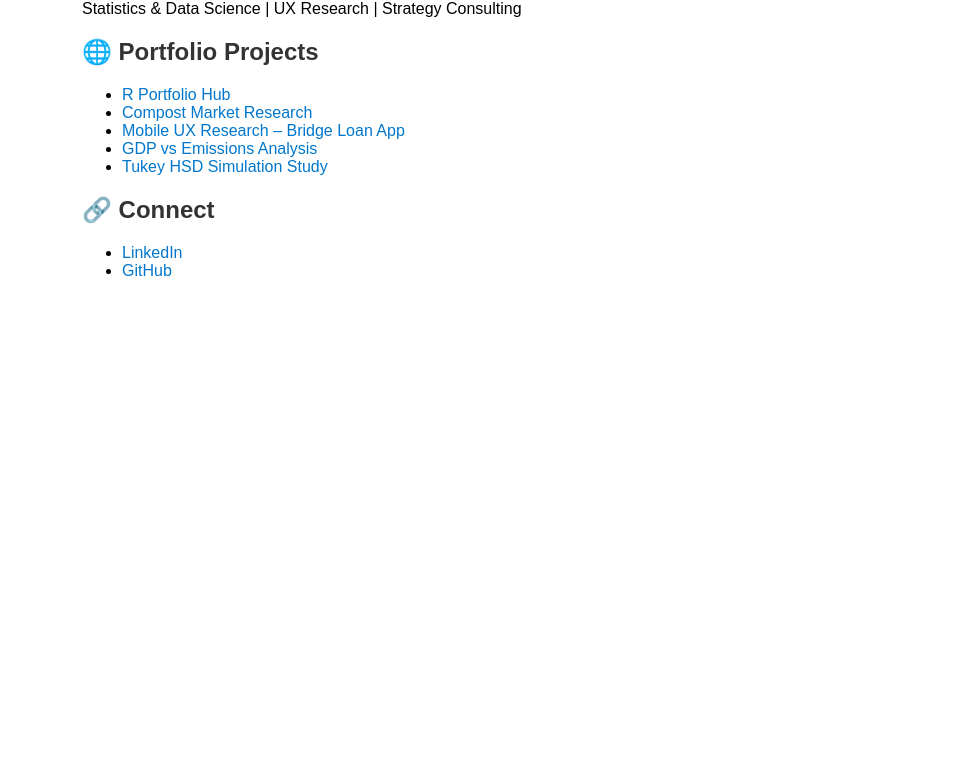
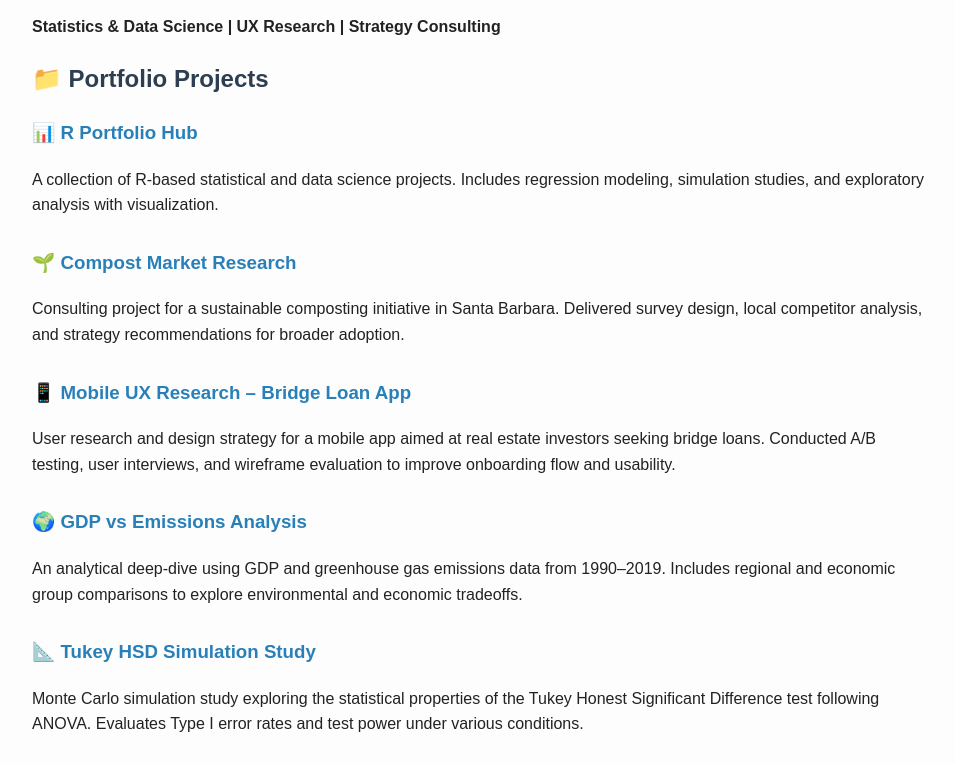
Before and after one commit to jckimrey/johnkimrey.github.io, a plain HTML site: page index.html in a window 1280 px wide. Shown: the part 120-884 px from the top of the page, without its empty margins (158-1113 px from the left). Before the commit the page ends 800 px from the top, so only its background shows below. Drawn offline with Linux system fonts and the light colour scheme.

Commit message:
Updated portfolio site with project descriptions

```diff
--- a/index.html
+++ b/index.html
@@ -4,24 +4,60 @@
   <meta charset="UTF-8">
   <title>John Kimrey | Data & Consulting Portfolio</title>
   <style>
-    body { font-family: sans-serif; max-width: 800px; margin: auto; padding: 40px; }
-    h1, h2 { color: #333; }
-    a { color: #0077cc; text-decoration: none; }
-    a:hover { text-decoration: underline; }
+    body {
+      font-family: Arial, sans-serif;
+      max-width: 900px;
+      margin: auto;
+      padding: 40px;
+      line-height: 1.6;
+      background-color: #fdfdfd;
+      color: #222;
+    }
+    h1, h2 {
+      color: #2c3e50;
+    }
+    a {
+      color: #2980b9;
+      text-decoration: none;
+    }
+    a:hover {
+      text-decoration: underline;
+    }
+    .project {
+      margin-bottom: 30px;
+    }
   </style>
 </head>
 <body>
   <h1>John Kimrey</h1>
-  <p>Statistics & Data Science | UX Research | Strategy Consulting</p>
+  <p><strong>Statistics & Data Science | UX Research | Strategy Consulting</strong></p>
 
-  <h2>🌐 Portfolio Projects</h2>
-  <ul>
-    <li><a href="https://github.com/jckimrey/r-portfolio">R Portfolio Hub</a></li>
-    <li><a href="https://github.com/jckimrey/compost-market-research-sb">Compost Market Research</a></li>
-    <li><a href="https://github.com/jckimrey/bridge-loan-app-ux-research">Mobile UX Research – Bridge Loan App</a></li>
-    <li><a href="https://github.com/jckimrey/gdp-emissions-analysis">GDP vs Emissions Analysis</a></li>
-    <li><a href="https://github.com/jckimrey/tukeyHSD-simulation-study">Tukey HSD Simulation Study</a></li>
-  </ul>
+  <h2>📁 Portfolio Projects</h2>
+
+  <div class="project">
+    <h3><a href="https://github.com/jckimrey/r-portfolio">📊 R Portfolio Hub</a></h3>
+    <p>A collection of R-based statistical and data science projects. Includes regression modeling, simulation studies, and exploratory analysis with visualization.</p>
+  </div>
+
+  <div class="project">
+    <h3><a href="https://github.com/jckimrey/compost-market-research-sb">🌱 Compost Market Research</a></h3>
+    <p>Consulting project for a sustainable composting initiative in Santa Barbara. Delivered survey design, local competitor analysis, and strategy recommendations for broader adoption.</p>
+  </div>
+
+  <div class="project">
+    <h3><a href="https://github.com/jckimrey/bridge-loan-app-ux-research">📱 Mobile UX Research – Bridge Loan App</a></h3>
+    <p>User research and design strategy for a mobile app aimed at real estate investors seeking bridge loans. Conducted A/B testing, user interviews, and wireframe evaluation to improve onboarding flow and usability.</p>
+  </div>
+
+  <div class="project">
+    <h3><a href="https://github.com/jckimrey/gdp-emissions-analysis">🌍 GDP vs Emissions Analysis</a></h3>
+    <p>An analytical deep-dive using GDP and greenhouse gas emissions data from 1990–2019. Includes regional and economic group comparisons to explore environmental and economic tradeoffs.</p>
+  </div>
+
+  <div class="project">
+    <h3><a href="https://github.com/jckimrey/tukeyHSD-simulation-study">📐 Tukey HSD Simulation Study</a></h3>
+    <p>Monte Carlo simulation study exploring the statistical properties of the Tukey Honest Significant Difference test following ANOVA. Evaluates Type I error rates and test power under various conditions.</p>
+  </div>
 
   <h2>🔗 Connect</h2>
   <ul>
```
